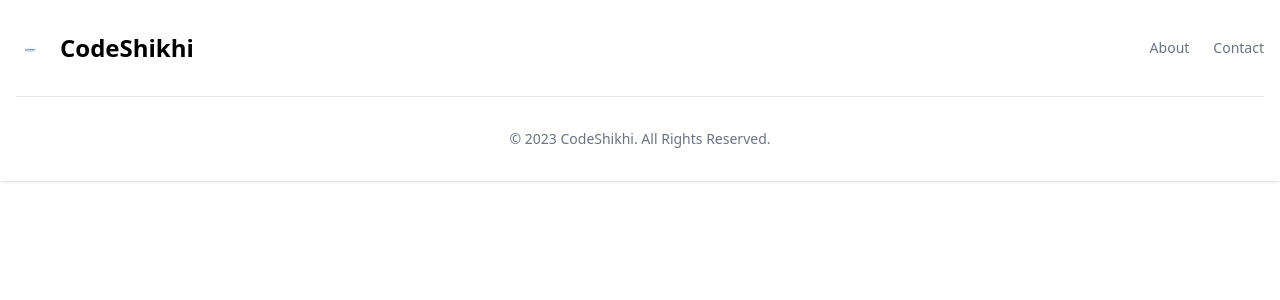
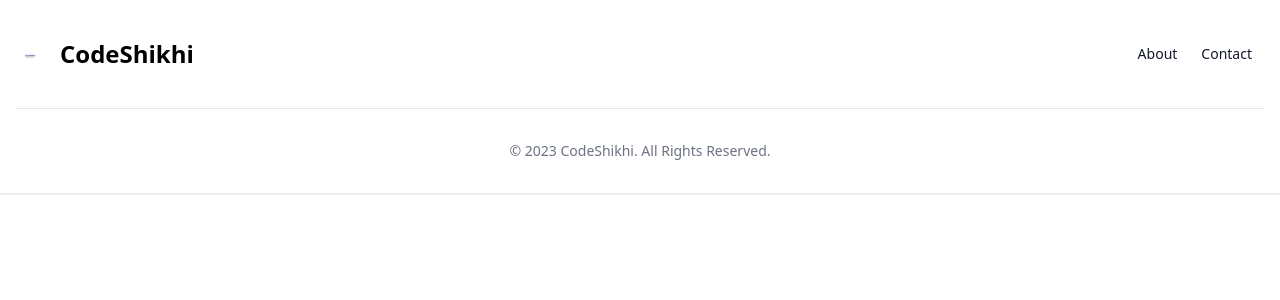
Before and after one commit to jobayer141856/CSE400_Project_Flask_CodeShikhi, a Flask app: page /admin in a window 1280 px wide. Shown: the part 64-364 px from the top of the page. Run offline with Flask 3, Linux system fonts and the light colour scheme; some libraries are stand-ins or nearby versions.

Commit message:
footer updated

```diff
--- a/app/templates/footer.html
+++ b/app/templates/footer.html
@@ -6,12 +6,12 @@
                 <span class="self-center text-2xl font-semibold whitespace-nowrap dark:text-white">CodeShikhi</span>
             </a>
             <ul class="flex flex-wrap items-center mb-6 text-sm font-medium text-gray-500 sm:mb-0 dark:text-gray-400">
-                <li>
-                    <a href="#" class="mr-4 hover:underline md:mr-6">About</a>
-                </li>
-                <li>
-                    <a href="#" class="hover:underline">Contact</a>
-                </li>
+                <li class="p-3">
+                    <a href="#" target="_blank" class="block py-2 pl-3 pr-4 text-gray-900 rounded hover:bg-gray-100 md:hover:bg-transparent md:hover:text-blue-700 md:p-0 dark:text-white md:dark:hover:text-blue-500 dark:hover:bg-gray-700 dark:hover:text-white md:dark:hover:bg-transparent dark:border-gray-700 hover:underline" >About</a>
+                  </li>
+                <li class="p-3">
+                    <a href="#" target="_blank" class="block py-2 pl-3 pr-4 text-gray-900 rounded hover:bg-gray-100 md:hover:bg-transparent md:hover:text-blue-700 md:p-0 dark:text-white md:dark:hover:text-blue-500 dark:hover:bg-gray-700 dark:hover:text-white md:dark:hover:bg-transparent dark:border-gray-700 hover:underline" >Contact</a>
+                  </li>
             </ul>
         </div>
         <hr class="my-6 border-gray-200 sm:mx-auto dark:border-gray-700 lg:my-8" />
```
